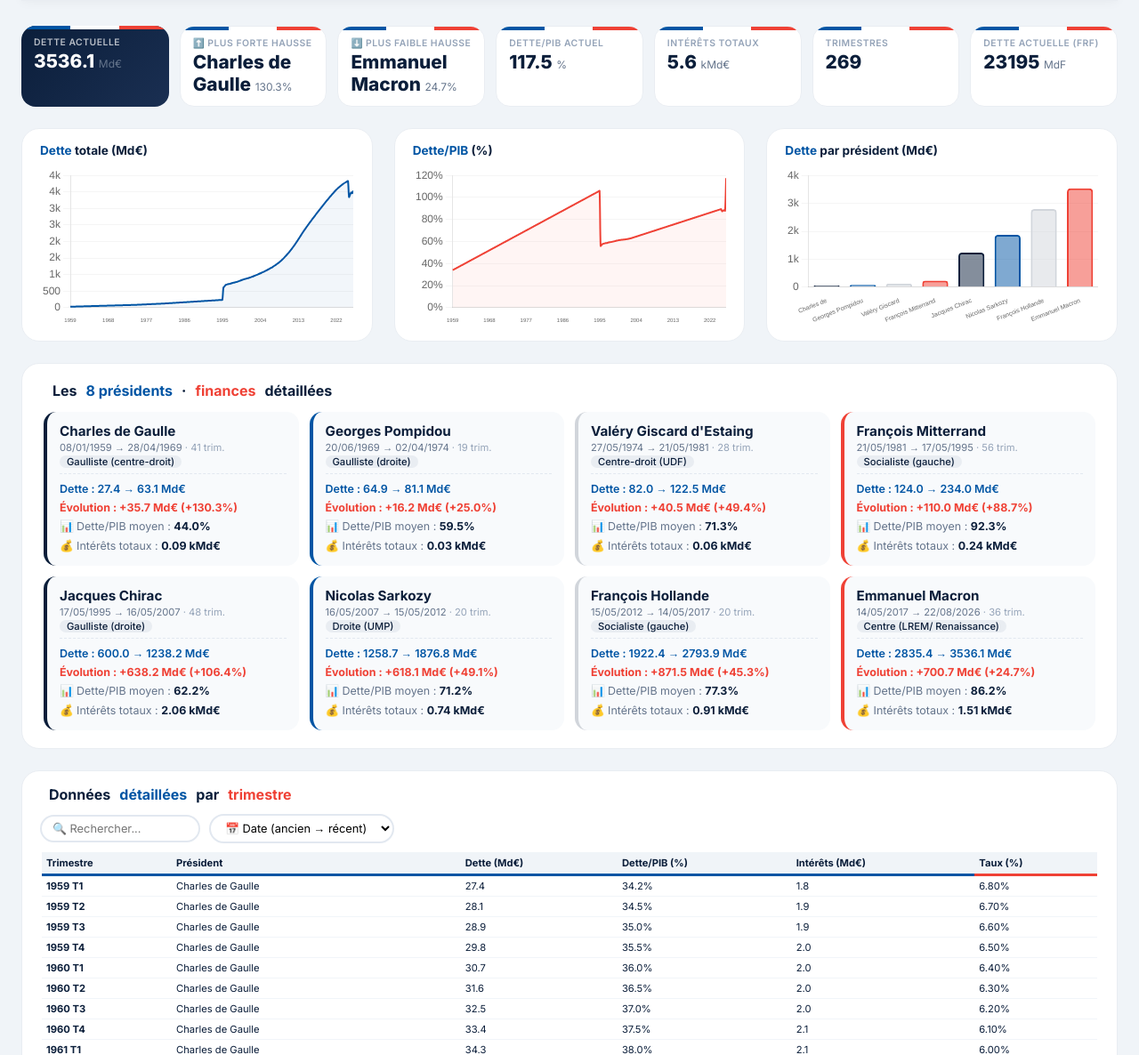
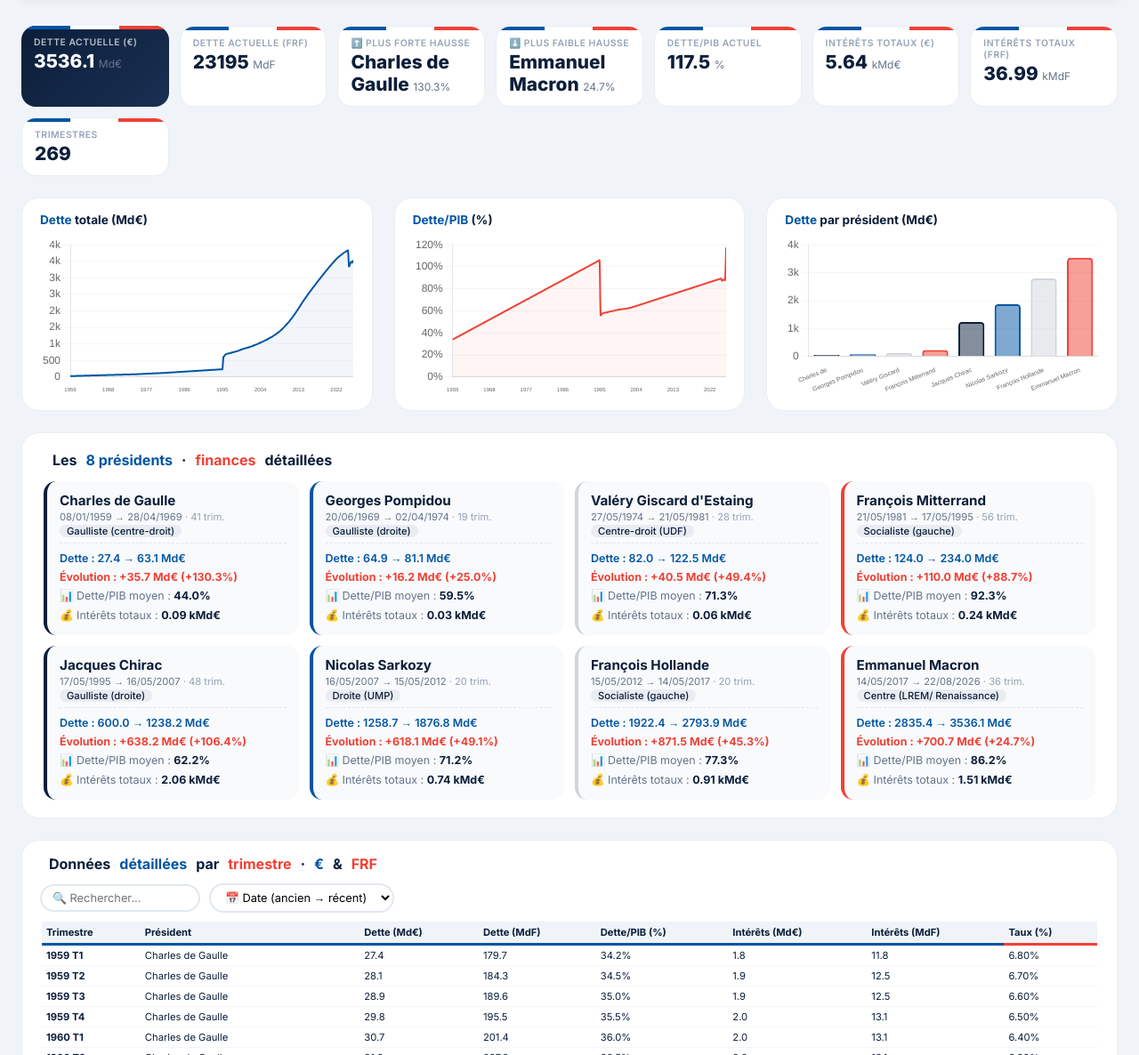
Before and after one commit to gunout/Dette-Publique-France, a plain HTML site: page index.html in a window 1280 px wide. Shown: the part 114-1300 px from the top of the page at 89% size. Drawn offline with nearby package versions, Linux system fonts and the light colour scheme.

Commit message:
Enhance index.html with currency details
Updated title and added currency details in the table and stats.

```diff
--- a/index.html
+++ b/index.html
@@ -3,7 +3,7 @@
 <head>
     <meta charset="UTF-8" />
     <meta name="viewport" content="width=device-width, initial-scale=1.0" />
-    <title>Finances publiques · Tous les présidents (1959-2026)</title>
+    <title>Finances publiques · Tous les présidents (1959-2026) · € & FRF</title>
     <link rel="preconnect" href="https://fonts.googleapis.com" />
     <link rel="preconnect" href="https://fonts.gstatic.com" crossorigin />
     <link href="https://fonts.googleapis.com/css2?family=Inter:opsz,wght@14..32,400;14..32,500;14..32,600;14..32,700;14..32,800&display=swap" rel="stylesheet" />
@@ -247,11 +247,13 @@
             border-bottom: 3px solid #0055a4;
             position: sticky;
             top: 0;
+            white-space: nowrap;
         }
         table th:last-child { border-bottom-color: #ef4135; }
         table td {
             padding: 4px 5px;
             border-bottom: 1px solid #f1f5f9;
+            white-space: nowrap;
         }
         table tr:hover td { background: #f8fafc; }
         table .highlight-row td {
@@ -345,19 +347,19 @@
             <div class="presidents-grid" id="presidentsGrid"></div>
         </div>
 
-        <!-- Tableau -->
+        <!-- Tableau avec colonnes en francs -->
         <div class="table-section">
             <h2>
                 <i class="fas fa-table" style="color:#0055a4;"></i>
-                Données <span class="blue">détaillées</span> par <span class="red">trimestre</span>
+                Données <span class="blue">détaillées</span> par <span class="red">trimestre</span> · <span class="blue">€</span> &amp; <span class="red">FRF</span>
             </h2>
             <div class="table-controls">
                 <input type="text" id="searchInput" placeholder="🔍 Rechercher..." />
                 <select id="sortSelect">
                     <option value="date-asc">📅 Date (ancien → récent)</option>
                     <option value="date-desc">📅 Date (récent → ancien)</option>
-                    <option value="debt-asc">💰 Dette (croissant)</option>
-                    <option value="debt-desc">💰 Dette (décroissant)</option>
+                    <option value="debt-asc">💰 Dette € (croissant)</option>
+                    <option value="debt-desc">💰 Dette € (décroissant)</option>
                 </select>
             </div>
             <div class="table-container">
@@ -367,8 +369,10 @@
                             <th>Trimestre</th>
                             <th>Président</th>
                             <th>Dette (Md€)</th>
+                            <th>Dette (MdF)</th>
                             <th>Dette/PIB (%)</th>
                             <th>Intérêts (Md€)</th>
+                            <th>Intérêts (MdF)</th>
                             <th>Taux (%)</th>
                         </tr>
                     </thead>
@@ -761,13 +765,13 @@
         }
 
         // ------------------------------------------------------------
-        // 4. STATISTIQUES (ajout de la conversion en francs)
+        // 4. STATISTIQUES (avec conversion en francs)
         // ------------------------------------------------------------
         function renderStats() {
             const values = debtData.map(d => d.value);
             const latest = values[values.length - 1];
             const first = values[0];
-            const tauxConversion = 6.55957; // 1 € = 6,55957 FRF
+            const tauxConversion = 6.55957;
 
             const presStats = getPresidentStats();
             const bestGrowth = presStats.reduce((a, b) => a.growthPct > b.growthPct ? a : b);
@@ -776,14 +780,14 @@
             const totalInterets = debtData.reduce((a,d) => a + d.interets, 0);
 
             const stats = [
-                { label: 'Dette actuelle', value: latest.toFixed(1), unit: 'Md€', highlight: true },
+                { label: 'Dette actuelle (€)', value: latest.toFixed(1), unit: 'Md€', highlight: true },
+                { label: 'Dette actuelle (FRF)', value: (latest * tauxConversion).toFixed(0), unit: 'MdF' },
                 { label: '⬆️ Plus forte hausse', value: bestGrowth.name, unit: `${bestGrowth.growthPct.toFixed(1)}%` },
                 { label: '⬇️ Plus faible hausse', value: worstGrowth.name, unit: `${worstGrowth.growthPct.toFixed(1)}%` },
                 { label: 'Dette/PIB actuel', value: last.pib.toFixed(1), unit: '%' },
-                { label: 'Intérêts totaux', value: (totalInterets/1000).toFixed(1), unit: 'kMd€' },
-                { label: 'Trimestres', value: values.length, unit: '' },
-                // Nouvelle ligne : dette en francs
-                { label: 'Dette actuelle (FRF)', value: (latest * tauxConversion).toFixed(0), unit: 'MdF' }
+                { label: 'Intérêts totaux (€)', value: (totalInterets/1000).toFixed(2), unit: 'kMd€' },
+                { label: 'Intérêts totaux (FRF)', value: ((totalInterets * tauxConversion)/1000).toFixed(2), unit: 'kMdF' },
+                { label: 'Trimestres', value: values.length, unit: '' }
             ];
 
             const container = document.getElementById('statsAdvanced');
@@ -926,7 +930,7 @@
         }
 
         // ------------------------------------------------------------
-        // 7. TABLEAU (inchangé)
+        // 7. TABLEAU avec colonnes en francs
         // ------------------------------------------------------------
         function renderTable(data, sort = 'date-asc', search = '') {
             const tbody = document.getElementById('tableBody');
@@ -947,18 +951,24 @@
                 default: break;
             }
 
+            const taux = 6.55957;
+
             tbody.innerHTML = sorted.map((d) => {
                 const dataIdx = debtData.indexOf(d);
                 const highlight = dataIdx === debtData.length - 1;
                 const pres = getPresidentForDate(d.date);
+                const detteFrf = d.value * taux;
+                const interetsFrf = d.interets * taux;
 
                 return `
                     <tr class="${highlight ? 'highlight-row' : ''}">
                         <td><strong>${formatQuarter(d.date)}</strong></td>
                         <td>${pres}</td>
                         <td>${d.value.toFixed(1)}</td>
+                        <td>${detteFrf.toFixed(1)}</td>
                         <td>${d.pib.toFixed(1)}%</td>
                         <td>${d.interets.toFixed(1)}</td>
+                        <td>${interetsFrf.toFixed(1)}</td>
                         <td>${d.taux.toFixed(2)}%</td>
                     </tr>
                 `;
@@ -982,11 +992,11 @@
         renderPresidents();
         renderTable(debtData, 'date-asc', '');
 
-        console.log('🇫🇷 Dashboard complet avec orientation politique et conversion en francs');
+        console.log('🇫🇷 Dashboard avec détails en euros et francs');
         console.log(`📊 ${debtData.length} trimestres · ${presidents.length} présidents`);
         const last = debtData[debtData.length - 1];
         const tauxConversion = 6.55957;
-        console.log(`💰 Dette/PIB : ${last.pib.toFixed(1)}% · Intérêts T1 2026 : ${last.interets.toFixed(1)} Md€ (soit ${(last.interets * tauxConversion).toFixed(0)} MdF)`);
+        console.log(`💰 Dette/PIB : ${last.pib.toFixed(1)}% · Intérêts T1 2026 : ${last.interets.toFixed(1)} Md€ (soit ${(last.interets * tauxConversion).toFixed(1)} MdF)`);
     </script>
 </body>
 </html>
```
